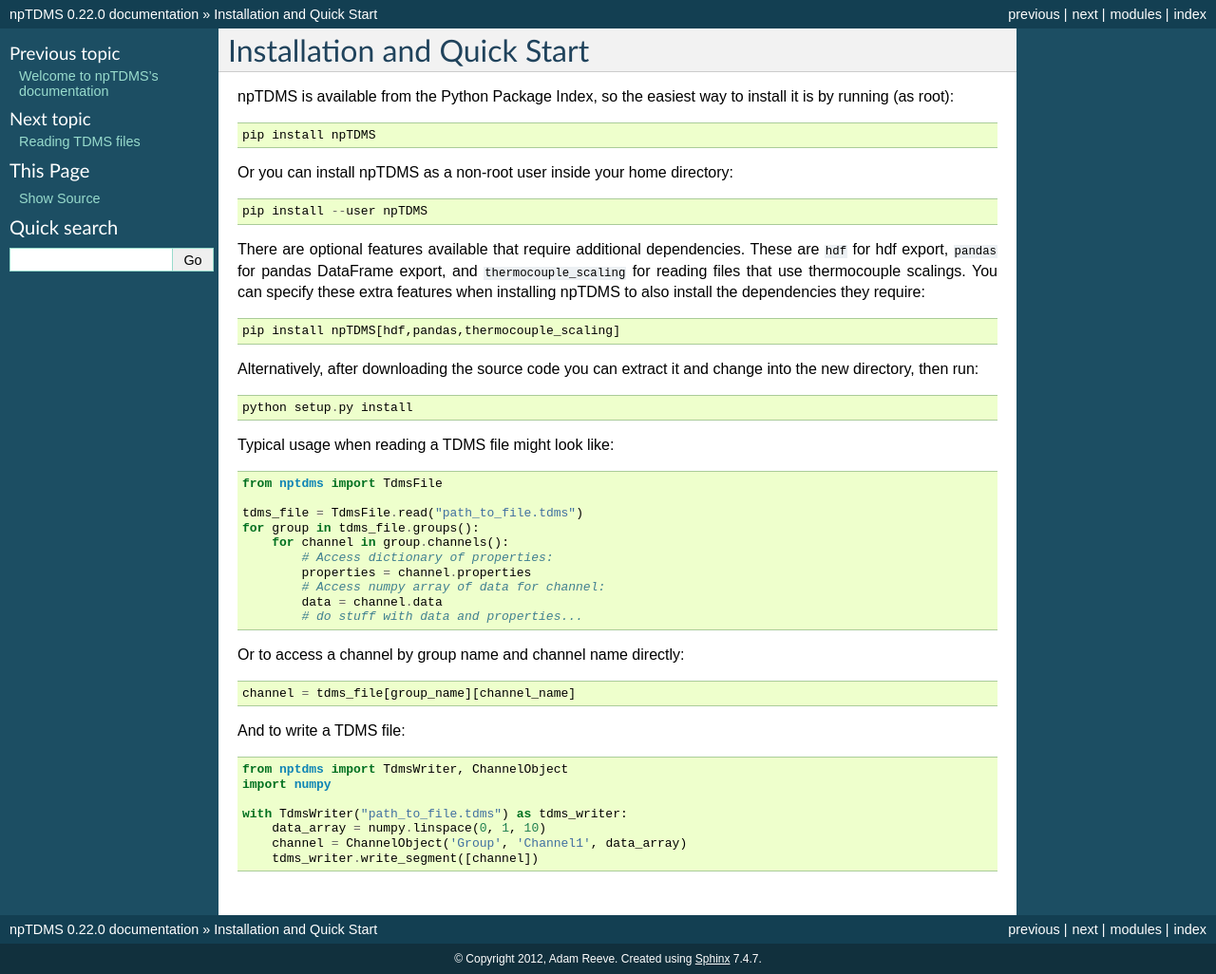
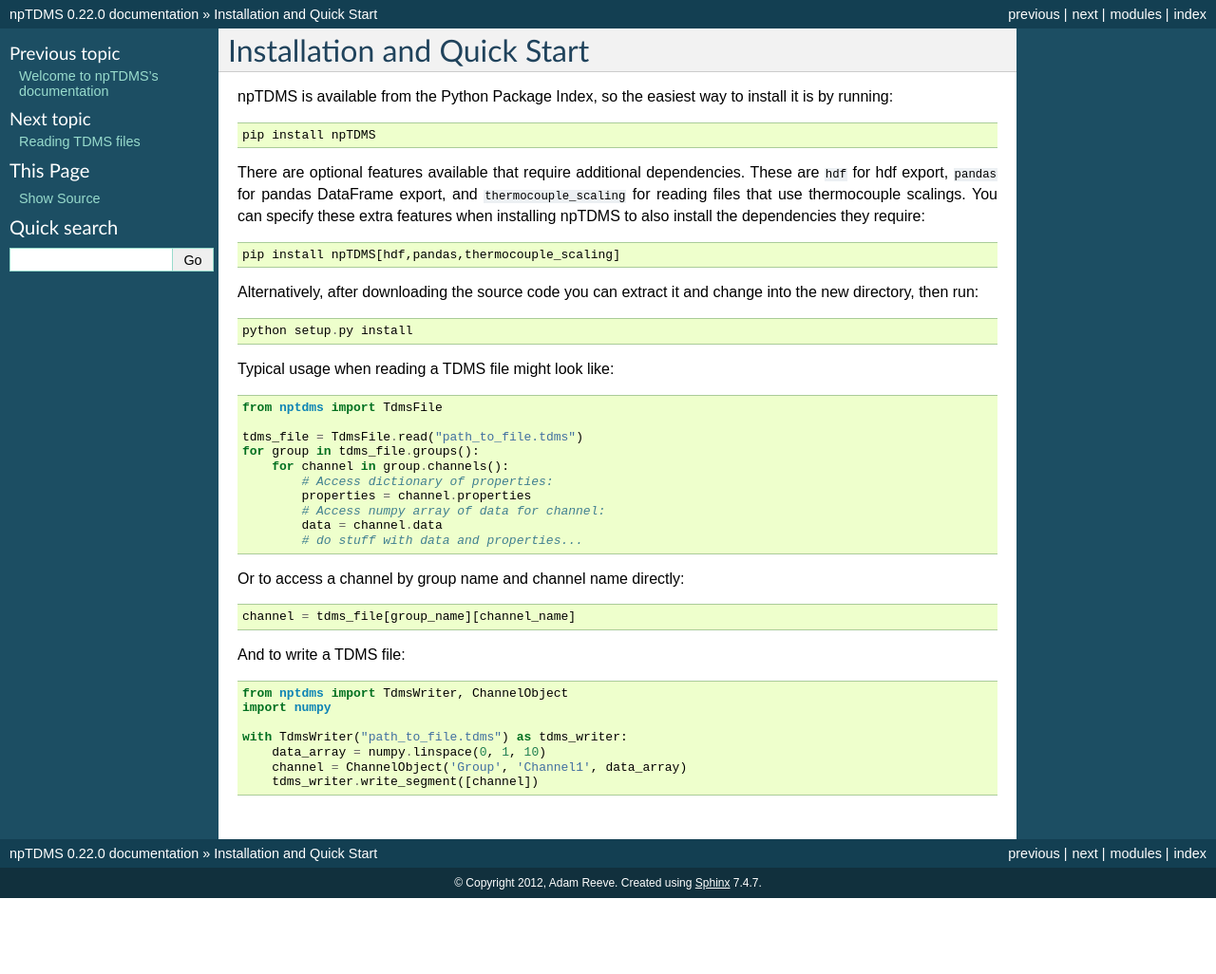
Before and after one commit to adamreeve/npTDMS, a Sphinx documentation site: the page built from docs/quickstart.rst, in a window 1280 px wide. Shown: the whole page at 95% size. Built offline with Sphinx 7.4.7, drawn with Linux system fonts in a browser that asks for light colours; after the commit the page ends 946 px from its top, so only the background shows below that.

Commit message:
Remove outdated root vs user installation instructions

```diff
--- a/docs/quickstart.rst
+++ b/docs/quickstart.rst
@@ -2,13 +2,9 @@
 ============================
 
 npTDMS is available from the Python Package Index, so the easiest way to
-install it is by running (as root)::
+install it is by running::
 
     pip install npTDMS
-
-Or you can install npTDMS as a non-root user inside your home directory::
-
-    pip install --user npTDMS
 
 There are optional features available that require additional dependencies.
 These are ``hdf`` for hdf export, ``pandas`` for pandas DataFrame export,
```
